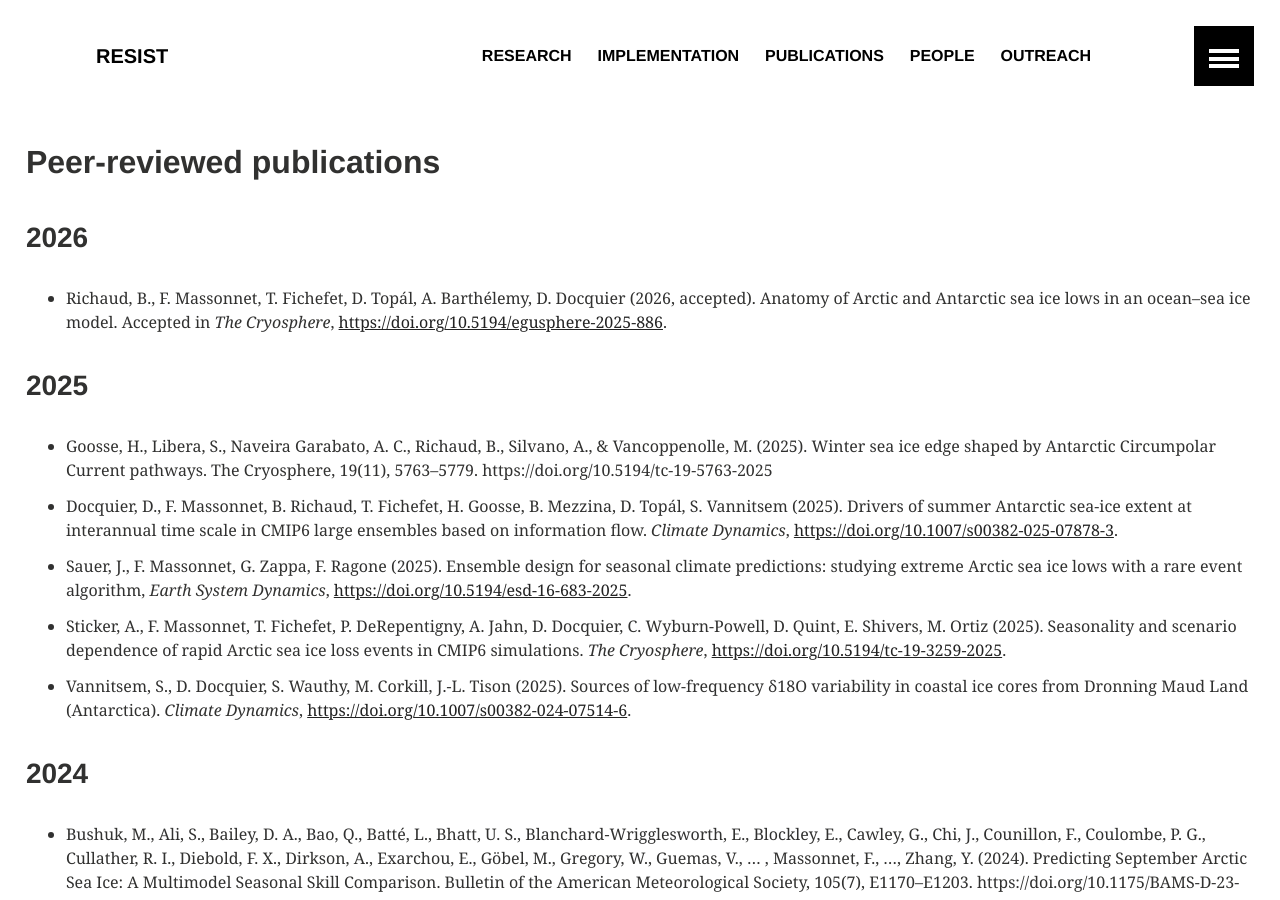
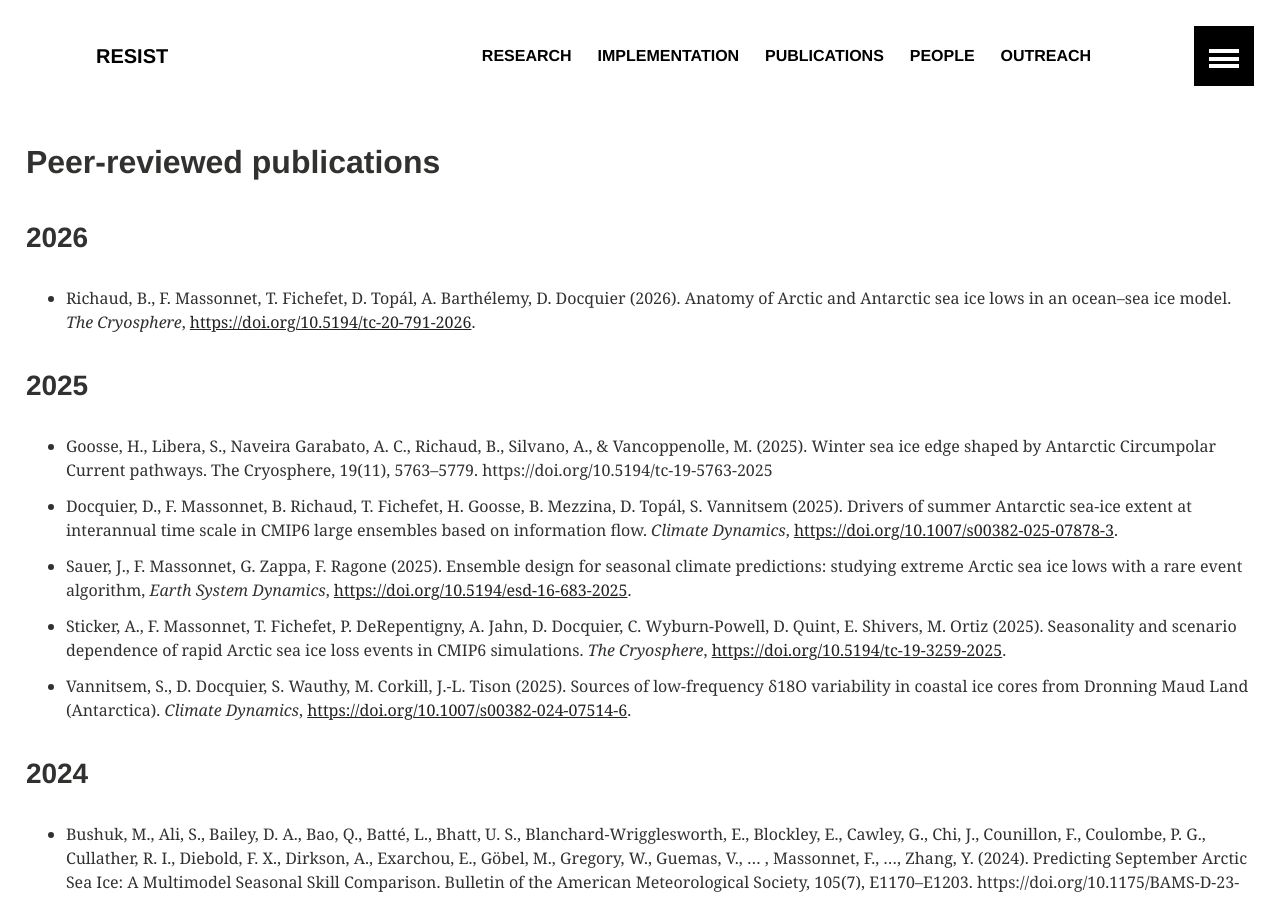
Before and after one commit to resist-impuls/resist-impuls.github.io, a Jekyll site: the page built from publications.md, in a window 1280 px wide and 900 px high. Built offline with Jekyll 4.4.1, drawn with Linux system fonts in a browser that asks for light colours; our own code applies the rules of GitHub Pages for plain Markdown files.

Commit message:
Correct citation for Richaud et al. (2026) publication
Updated publication details for Richaud et al. (2026) with correct citation and DOI.

```diff
--- a/publications.md
+++ b/publications.md
@@ -1,7 +1,7 @@
 ## Peer-reviewed publications
 
 ### 2026
-- Richaud, B., F. Massonnet, T. Fichefet, D. Topál, A. Barthélemy, D. Docquier (2026, accepted). Anatomy of Arctic and Antarctic sea ice lows in an ocean&ndash;sea ice model. Accepted in _The Cryosphere_, [https://doi.org/10.5194/egusphere-2025-886](https://doi.org/10.5194/egusphere-2025-886).
+- Richaud, B., F. Massonnet, T. Fichefet, D. Topál, A. Barthélemy, D. Docquier (2026). Anatomy of Arctic and Antarctic sea ice lows in an ocean&ndash;sea ice model. _The Cryosphere_, [https://doi.org/10.5194/tc-20-791-2026](https://doi.org/10.5194/tc-20-791-2026).
 
 ### 2025
 - Goosse, H., Libera, S., Naveira Garabato, A. C., Richaud, B., Silvano, A., & Vancoppenolle, M. (2025). Winter sea ice edge shaped by Antarctic Circumpolar Current pathways. The Cryosphere, 19(11), 5763–5779. https://doi.org/10.5194/tc-19-5763-2025
```
